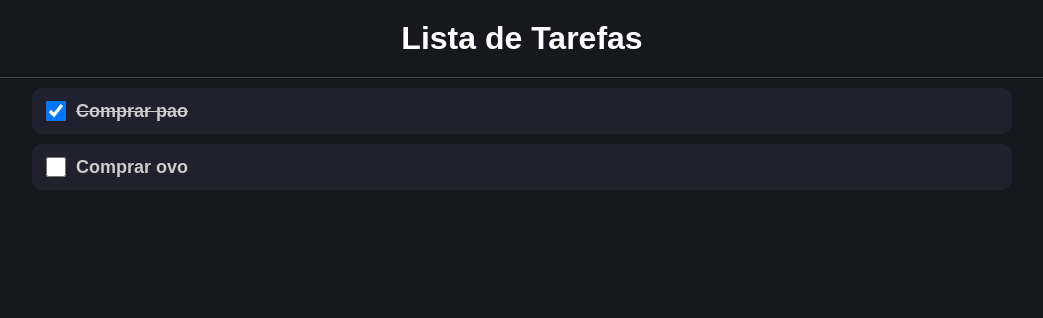
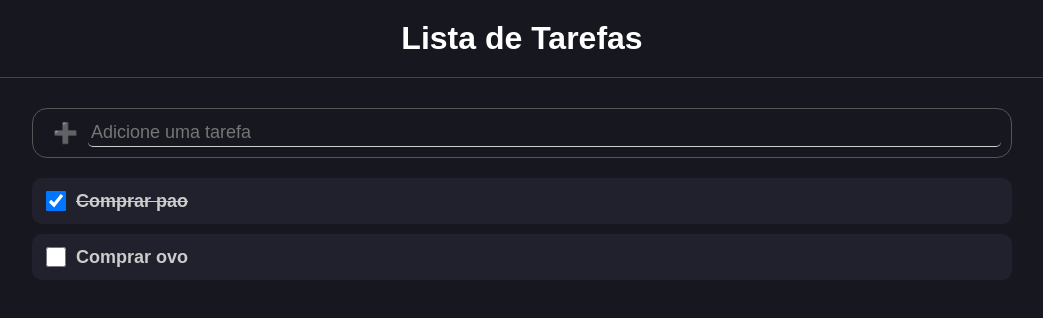
Before and after one commit to guisaoncella/react-lista-tarefas, a React (Vite) app: page / in a window 1280 px wide. Shown: the top 318 px of the page, without its empty margins (118-1161 px from the left). Built offline with nearby package versions, Linux system fonts and the light colour scheme.

Commit message:
:lipstick: feat: AddArea style

```diff
--- a/src/App.tsx
+++ b/src/App.tsx
@@ -4,6 +4,7 @@
 import { ListItem } from './components/ListItem';
 
 import {Area, Container, Header} from './App.styles'
+import { AddArea } from './components/AddArea';
 
 const App = () => {
     const [list, setList] = useState<Item[]>([
@@ -15,6 +16,8 @@
         <Container>
             <Header>Lista de Tarefas</Header>
             <Area>
+                <AddArea/>
+
                 {list.map((item, index) => (
                     <ListItem key={index} item={item} />
                 ))}
--- /dev/null
+++ b/src/components/AddArea/index.tsx
@@ -0,0 +1,13 @@
+import { Container } from "./styles";
+
+export const AddArea = () => {
+    return(
+        <Container>
+            <div className="image">➕</div>
+            <input
+                type="text"
+                placeholder="Adicione uma tarefa"
+            />
+        </Container>
+    );
+}
--- /dev/null
+++ b/src/components/AddArea/styles.ts
@@ -0,0 +1,28 @@
+import styled from "styled-components";
+
+export const Container = styled.div`
+    border: 1px solid #555;
+    border-radius: 15px;
+    padding: 10px;
+    margin: 20px 0;
+    display: flex;
+    align-items: center;
+
+    .image{
+        font-size: 20px;
+        margin-left: 10px;
+    }
+
+    input{
+        margin-left: 10px;
+        border: 0;
+        border-bottom: 1px solid #ccc;
+        border-radius: 5px;
+        padding: 3px;
+        outline: 0;
+        background: transparent;
+        font-size: 18px;
+        color: #fff;
+        flex: 1
+    }
+`;
```
